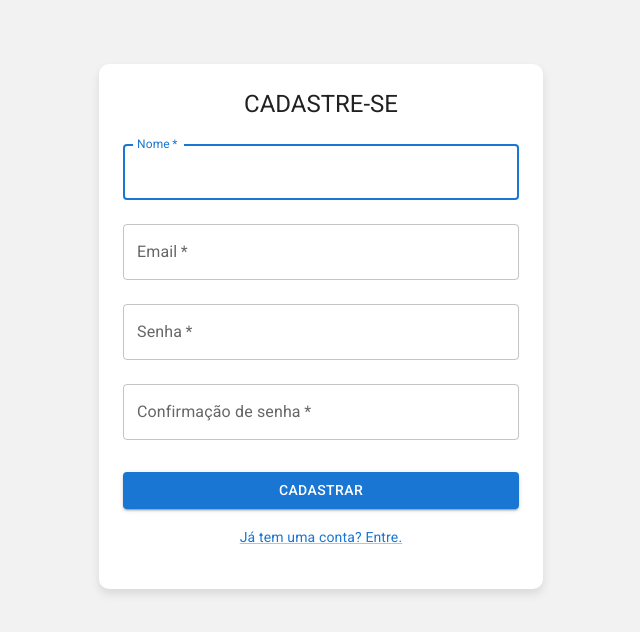
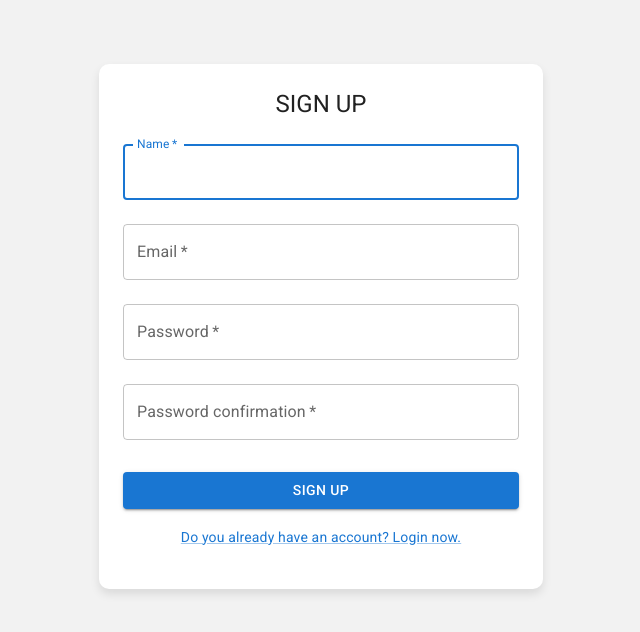
Before and after one commit to robertoakang/todo-list, a React (Create React App) app: page /signup in a window 1280 px wide. Shown: the top 632 px of the page, without its empty margins (319-959 px from the left). Built offline with nearby package versions, Linux system fonts and the light colour scheme; no server answers.

Commit message:
refactor: update language

```diff
--- a/src/components/MainBox/index.js
+++ b/src/components/MainBox/index.js
@@ -38,7 +38,7 @@ export default function MainBox() {
 			) : (
 				<div className="container">
 					<p className="noProjects">
-						Não existem projetos associados a esse usuário.
+						There are no projects associated with this user. <b>Create now!</b>
 					</p>
 				</div>
 			)}
--- a/src/components/ProjectForm/index.js
+++ b/src/components/ProjectForm/index.js
@@ -30,11 +30,11 @@ function ProjectForm({ onCreateProject }) {
 
 	return (
 		<div className="box-form">
-			<h3>CRIAR NOVO PROJETO</h3>
+			<h3>CREATE NEW PROJECT</h3>
 			<TextField
 				margin="none"
 				id="projectName"
-				label="Nome do projeto"
+				label="Project Name"
 				name="projectName"
 				autoComplete="projectName"
 				onChange={handleChangeInput}
@@ -42,7 +42,7 @@ function ProjectForm({ onCreateProject }) {
 				type="text"
 				className="input-field"
 			/>
-			<Button onClick={handleCreateProject}>Criar</Button>
+			<Button onClick={handleCreateProject}>CREATE</Button>
 		</div>
 	);
 }
--- a/src/pages/Login/index.js
+++ b/src/pages/Login/index.js
@@ -32,7 +32,7 @@ export default function Login() {
 						name: 'Password',
 						required: true,
 						id: 'password',
-						label: 'Senha',
+						label: 'Password',
 						autoComplete: 'current-password',
 						autoFocus: false,
 						type: 'password',
@@ -41,12 +41,12 @@ export default function Login() {
 					{
 						type: 'submit',
 						inputType: 'Button',
-						label: 'Entrar',
+						label: 'Login',
 					},
 				],
 				link: {
 					route: '/signup',
-					text: 'Não tem uma conta? Cadastre-se.',
+					text: `Don't you have an account? Sign up.`,
 				},
 				handle: handleLogin,
 			}}
--- a/src/pages/Signup/index.js
+++ b/src/pages/Signup/index.js
@@ -11,7 +11,7 @@ export default function Signup() {
 	async function handleSignup(fields) {
 		const { name, email, password, passwordConfirmation } = fields;
 		if (password !== passwordConfirmation) {
-			toast.warning('As senhas não conferem!');
+			toast.warning(`Passwords don't match!`);
 		} else {
 			const error = await SignupHandler({
 				name,
@@ -31,13 +31,13 @@ export default function Signup() {
 	return (
 		<UserForm
 			properties={{
-				title: 'CADASTRE-SE',
+				title: 'SIGN UP',
 				fields: [
 					{
-						name: 'Nome',
+						name: 'Name',
 						required: true,
 						id: 'name',
-						label: 'Nome',
+						label: 'Name',
 						autoComplete: 'name',
 						autoFocus: true,
 						type: 'input',
@@ -57,7 +57,7 @@ export default function Signup() {
 						name: 'Password',
 						required: true,
 						id: 'password',
-						label: 'Senha',
+						label: 'Password',
 						autoComplete: 'current-password',
 						autoFocus: false,
 						type: 'password',
@@ -67,7 +67,7 @@ export default function Signup() {
 						name: 'PasswordConfirmation',
 						required: true,
 						id: 'passwordConfirmation',
-						label: 'Confirmação de senha',
+						label: 'Password confirmation',
 						autoComplete: 'current-password-confirmation',
 						autoFocus: false,
 						type: 'password',
@@ -76,12 +76,12 @@ export default function Signup() {
 					{
 						type: 'submit',
 						inputType: 'Button',
-						label: 'Cadastrar',
+						label: 'Sign up',
 					},
 				],
 				link: {
 					route: '/todo',
-					text: 'Já tem uma conta? Entre.',
+					text: 'Do you already have an account? Login now.',
 				},
 				handle: handleSignup,
 			}}
```
